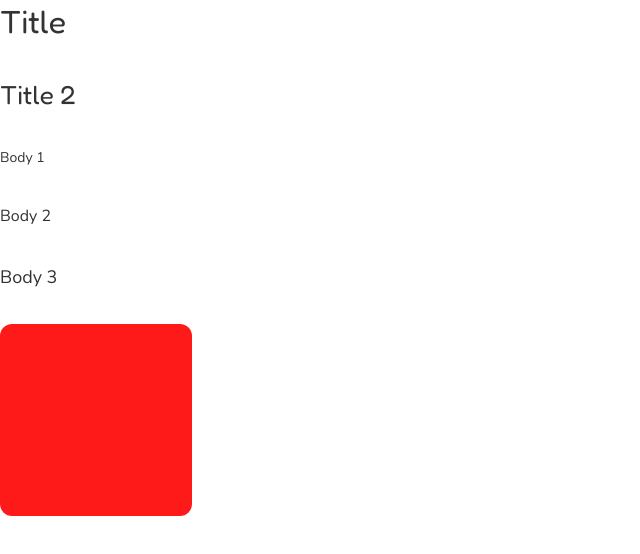
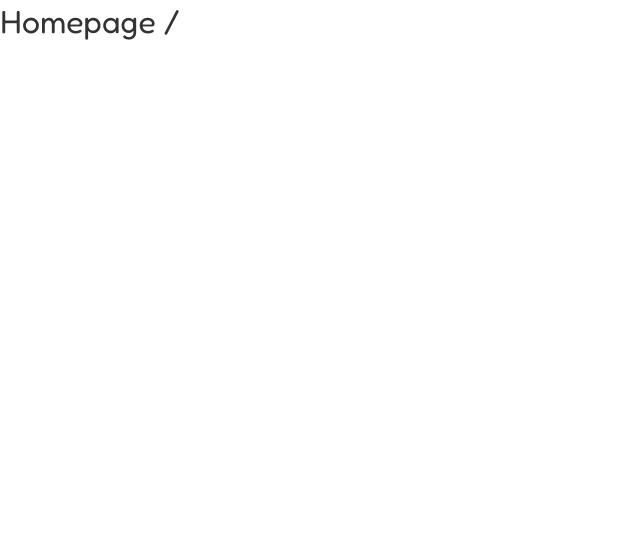
Before and after one commit to AlexPagnotta/alexpagnotta.dev_v5, a Next.js app: page / in a window 1280 px wide. Shown: the top 554 px of the page, without its empty margins (0-640 px from the left). Built offline with nearby package versions, Linux system fonts and the light colour scheme.

Commit message:
feat: add initial work on pages structure

```diff
--- /dev/null
+++ b/app/(content)/[contentType]/[slug]/page.tsx
@@ -0,0 +1,26 @@
+import { notFound } from "next/navigation";
+
+// Define the page props type for Next.js App Router
+type Props = {
+  params: Promise<{
+    contentType: string;
+    slug: string;
+  }>;
+};
+
+// Get the section param from the dynamic segment using App Router props
+export default async function Homepage({ params }: Props) {
+  const contentType = (await params).contentType;
+  const slug = (await params).slug;
+
+  // Redirect to 404 if content type is not one of the allowed values
+  if (contentType && !["writing", "work", "experiment"].includes(contentType)) return notFound();
+
+  return (
+    <div>
+      <h1 className="title-1">
+        Detail / {contentType} / {slug}
+      </h1>
+    </div>
+  );
+}
--- /dev/null
+++ b/app/(homepage)/[[...contentType]]/page.tsx
@@ -0,0 +1,28 @@
+import { notFound } from "next/navigation";
+
+// Define the page props type for Next.js App Router
+type Props = {
+  params: Promise<{
+    contentType?: string[];
+  }>;
+};
+
+// Get the section param from the dynamic segment using App Router props
+export default async function Homepage({ params }: Props) {
+  const contentTypeParam = (await params).contentType;
+
+  // Redirect to 404 if content type is an array of multiple values
+  // Since we must use a catch-all route to make the param optional
+  if (contentTypeParam && contentTypeParam.length > 1) return notFound();
+
+  const contentType = contentTypeParam?.[0];
+
+  // Redirect to 404 if content type is not one of the allowed values
+  if (contentType && !["writing", "work", "experiment"].includes(contentType)) return notFound();
+
+  return (
+    <div>
+      <h1 className="title-1">Homepage / {contentType}</h1>
+    </div>
+  );
+}
--- a/app/layout.tsx
+++ b/app/layout.tsx
@@ -1,6 +1,6 @@
 import type { Metadata } from "next";
 import { Fredoka, Nunito_Sans } from "next/font/google";
-import "./globals.css";
+import "./features/style/main.css";
 
 const fredokaFont = Fredoka({
   display: "swap",
--- a/app/page.tsx
+++ /dev/null
@@ -1,12 +0,0 @@
-export default function Home() {
-  return (
-    <div className="flex flex-col gap-32">
-      <h1 className="title-1">Title</h1>
-      <h2 className="title-2">Title 2</h2>
-      <p className="body-1">Body 1</p>
-      <p className="body-2">Body 2</p>
-      <p className="body-3">Body 3</p>
-      <div className="size-192 bg-red-500 rounded-md" />
-    </div>
-  );
-}
```
Also changed, not shown: app/features/style/main.css (renamed from app/globals.css).
